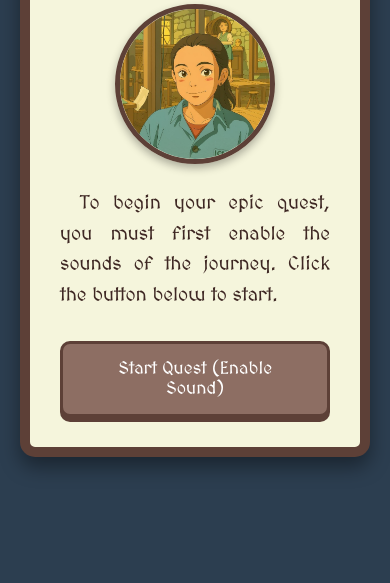
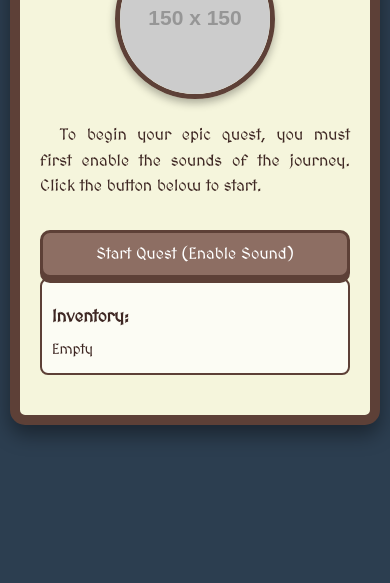
Before and after one commit to beamlakchernetschool/salembirthday, a plain HTML site: page index.html in a window 390 px wide. Shown: the part 301-884 px from the top of the page. Drawn offline with nearby package versions, Linux system fonts and the light colour scheme; placeholder pictures from the web are drawn by us.

Commit message:
Update index.html

```diff
--- a/index.html
+++ b/index.html
@@ -110,6 +110,7 @@
             font-size: 0.9em;
             width: 150px;
             text-align: left;
+            z-index: 10;
         }
 
         #inventory ul {
@@ -159,6 +160,31 @@
             max-width: 400px;
             height: auto;
             margin-bottom: 20px;
+        }
+
+        /* Mobile-first adjustments for smaller screens */
+        @media (max-width: 600px) {
+            body {
+                padding: 10px;
+            }
+            .game-container {
+                padding: 20px;
+            }
+            h1 {
+                font-size: 1.8em;
+            }
+            #game-text {
+                font-size: 1em;
+            }
+            .choice-button {
+                font-size: 1em;
+                padding: 12px 20px;
+            }
+            #inventory {
+                position: static; /* Stack inventory on top for small screens */
+                width: auto;
+                margin-bottom: 20px;
+            }
         }
     </style>
 </head>
@@ -225,14 +251,14 @@
         const inventoryListEl = document.getElementById('inventory-list');
         const endingModalEl = document.getElementById('ending-modal');
 
-        // Character avatars (use your own image URLs here)
+        // Character avatars with full URLs
         const avatars = {
-            salem: 'salem.png',
-            beamlak: 'beamlak.png',
-            kidus: 'kidus.png',
-            gelgelo: 'gelgelo.png',
-            amen: 'amen.png',
-            fikadu: 'fikadu.png',
+            salem: 'https://placehold.co/150x150/f5f5dc/3e2723?text=Salem',
+            beamlak: 'https://placehold.co/150x150/bcaaa4/5d4037?text=Beamlak',
+            kidus: 'https://placehold.co/150x150/8d6e63/ffffff?text=Kidus',
+            gelgelo: 'https://placehold.co/150x150/ffb6c1/5d4037?text=Gelgelo',
+            amen: 'https://placehold.co/150x150/4caf50/ffffff?text=Amen',
+            fikadu: 'https://placehold.co/150x150/2196f3/ffffff?text=Fikadu',
             unknown: 'https://placehold.co/150x150/f0f0f0/333?text=?'
         };
 
```
